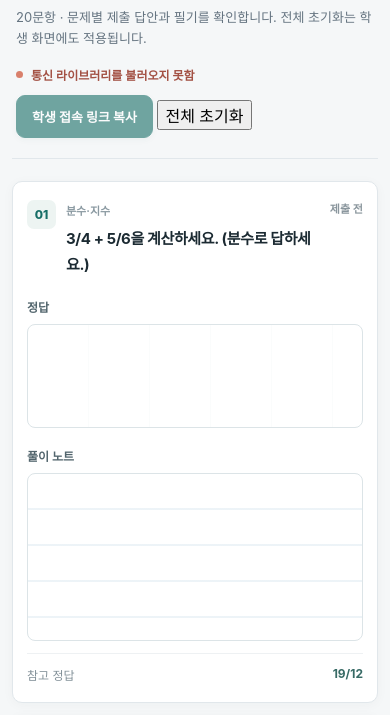
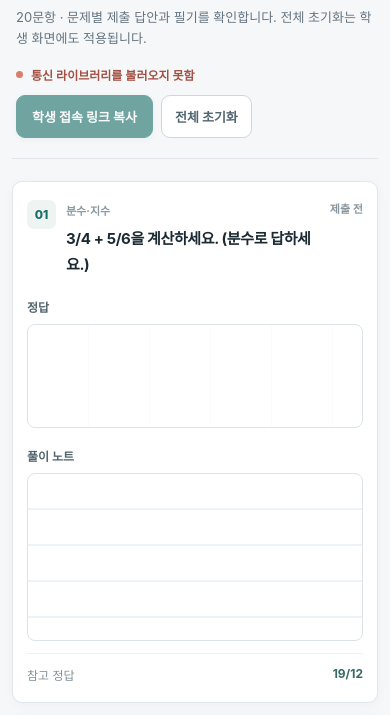
Before and after one commit to dhtpwls0425-star/QUIZ, a plain HTML site: page index.html in a window 390 px wide. Shown: the part 86-801 px from the top of the page. Drawn offline with Linux system fonts and the light colour scheme.

Commit message:
Style teacher-only reset control

```diff
--- a/style.css
+++ b/style.css
@@ -28,6 +28,9 @@ h1 { font-size: clamp(26px, 3.5vw, 33px); margin: 0 0 10px; line-height: 1.2; le
 .connection.online i { background: #28a783; }
 .connection.error { color: #a35144; }
 .connection.error i { background: #d9806c; }
+.header-buttons { display: flex; align-items: center; gap: 8px; flex-wrap: wrap; justify-content: flex-end; }
+.reset-button { border: 1px solid #ccd8dd; color: #536670; background: #fff; padding: 11px 13px; font-weight: 700; font-size: 13px; border-radius: 9px; }
+.reset-button:hover { background: #f5f7f8; border-color: #9daeb6; }
 .share-button { border: 1px solid var(--mint); background: var(--mint); color: #fff; padding: 11px 15px; font-weight: 700; font-size: 13px; border-radius: 9px; box-shadow: 0 2px 7px rgba(25,96,89,.08); }
 .share-button:hover:not(:disabled) { background: #12574f; }
 .question-list { display: flex; flex-direction: column; gap: 16px; }
@@ -76,6 +79,7 @@ body[data-role="teacher"] .hand-canvas, body[data-role="teacher"] .note-canvas {
   .page-header { align-items: flex-start; flex-direction: column; padding: 0 4px 20px; gap: 17px; }
   .header-tools { min-width: 0; width: 100%; flex-direction: row; align-items: center; justify-content: space-between; flex-wrap: wrap; }
   .header-tools p.tiny-helper { display: none; }
+  .header-buttons { width: 100%; justify-content: flex-start; }
   h1 { font-size: 26px; }
   .question-list { gap: 12px; }
   .question-card { padding: 18px 14px 19px; border-radius: 10px; }
```
